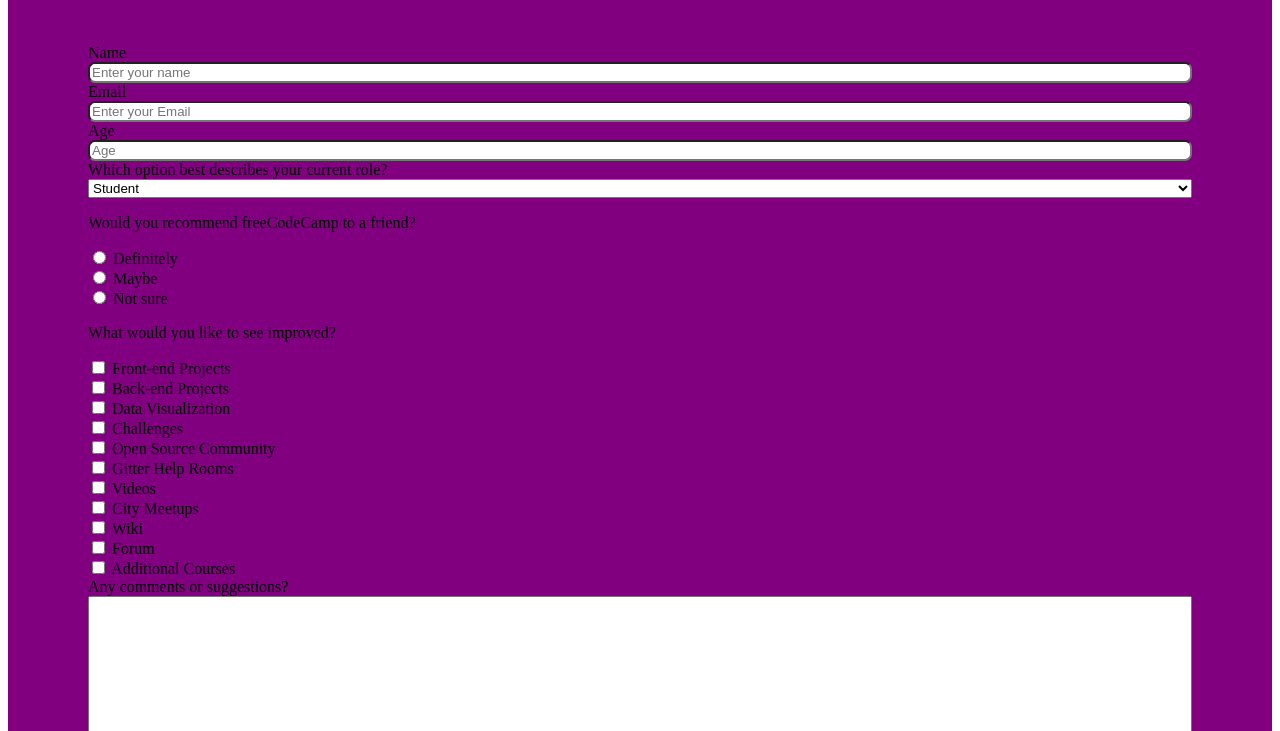
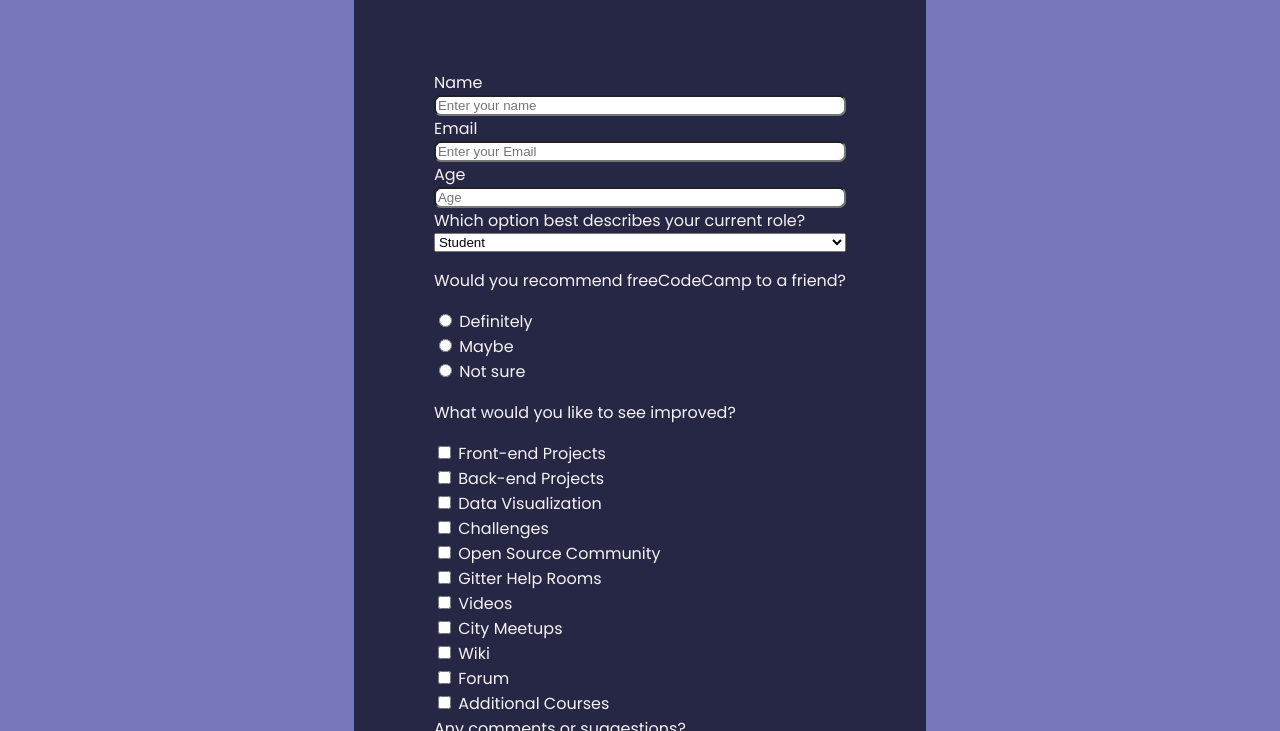
Before and after one commit to leonvsc/FCC, a plain HTML site: page Survey-form/index.html in a window 1280 px wide. Shown: the part 150-881 px from the top of the page. Drawn offline with Linux system fonts and the light colour scheme.

Commit message:
Added background and text color

```diff
--- a/Survey-form/css/style.css
+++ b/Survey-form/css/style.css
@@ -1,9 +1,13 @@
+html {
+    background-color: #7777be;
     font-family: "Poppins", sans-serif;
+}
 .container {
     display: flex;
     flex-direction: column;
     align-items: center;
     justify-content: center;
+    color: #f3f3f3;
 }
 
 header {
@@ -11,7 +15,7 @@
 }
 
 form {
-    background-color: purple;
+    background-color: #262645;
     border-radius: 10px;
     padding: 5rem;
 }
```
